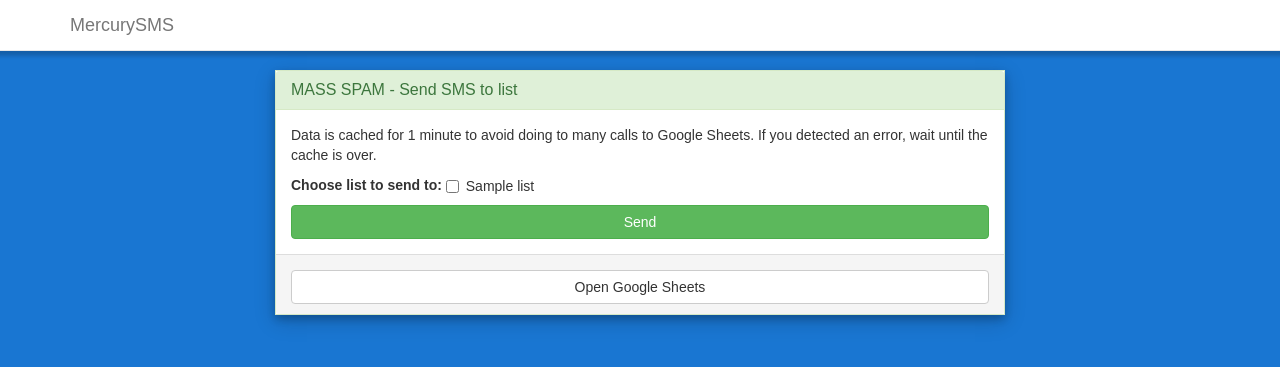
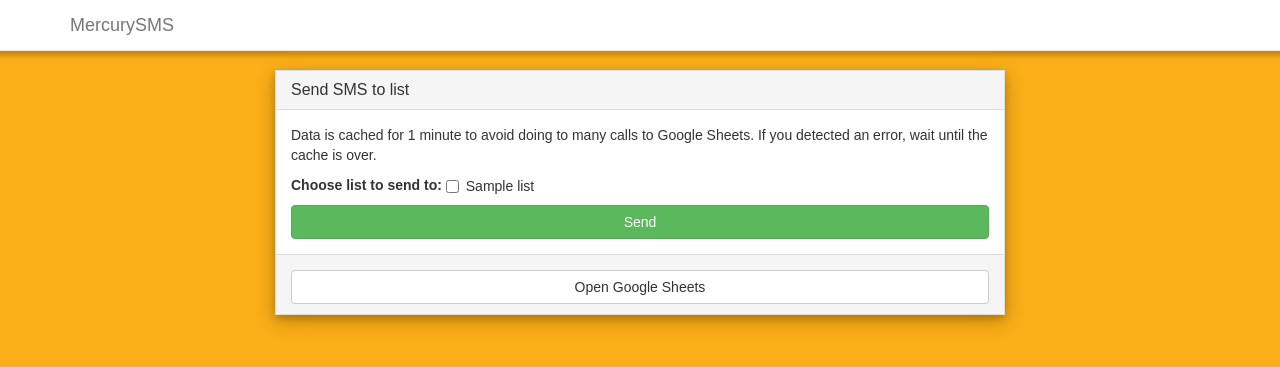
Before and after one commit to HackCU/mercurysms, a Django app: template sheets2sms/templates/sendSMS.html in a window 1280 px wide. Shown: the top 367 px of the page. Run offline with Django 3.2, Linux system fonts and the light colour scheme; the template is opened without the code that fills it: most values are stand-ins (such as "Sample title", 1, 10 or a date in 2020); parts of the project's set-up code (start-up, migrations or seed data) failed here and were passed over; some libraries are stand-ins or nearby versions; some web fonts are replaced.

Commit message:
match hackcu colors

```diff
--- a/sheets2sms/static/css/main.css
+++ b/sheets2sms/static/css/main.css
@@ -1,5 +1,5 @@
 body {
-    background-color: #1976D2;
+    background-color: #FAAE17;
     font-family: "Ek Mukta", Arial, sans-serif;
 }
 
--- a/sheets2sms/templates/sendSMS.html
+++ b/sheets2sms/templates/sendSMS.html
@@ -6,9 +6,9 @@
 {% block body %}
 
     <div class="col-md-8 col-md-offset-2">
-        <div class="panel panel-success margin-top">
+        <div class="panel panel-default margin-top">
             <div class="panel-heading">
-                <h3 class="panel-title">MASS SPAM - Send SMS to list</h3>
+                <h3 class="panel-title">Send SMS to list</h3>
             </div>
             <div class="panel-body">
 
```
